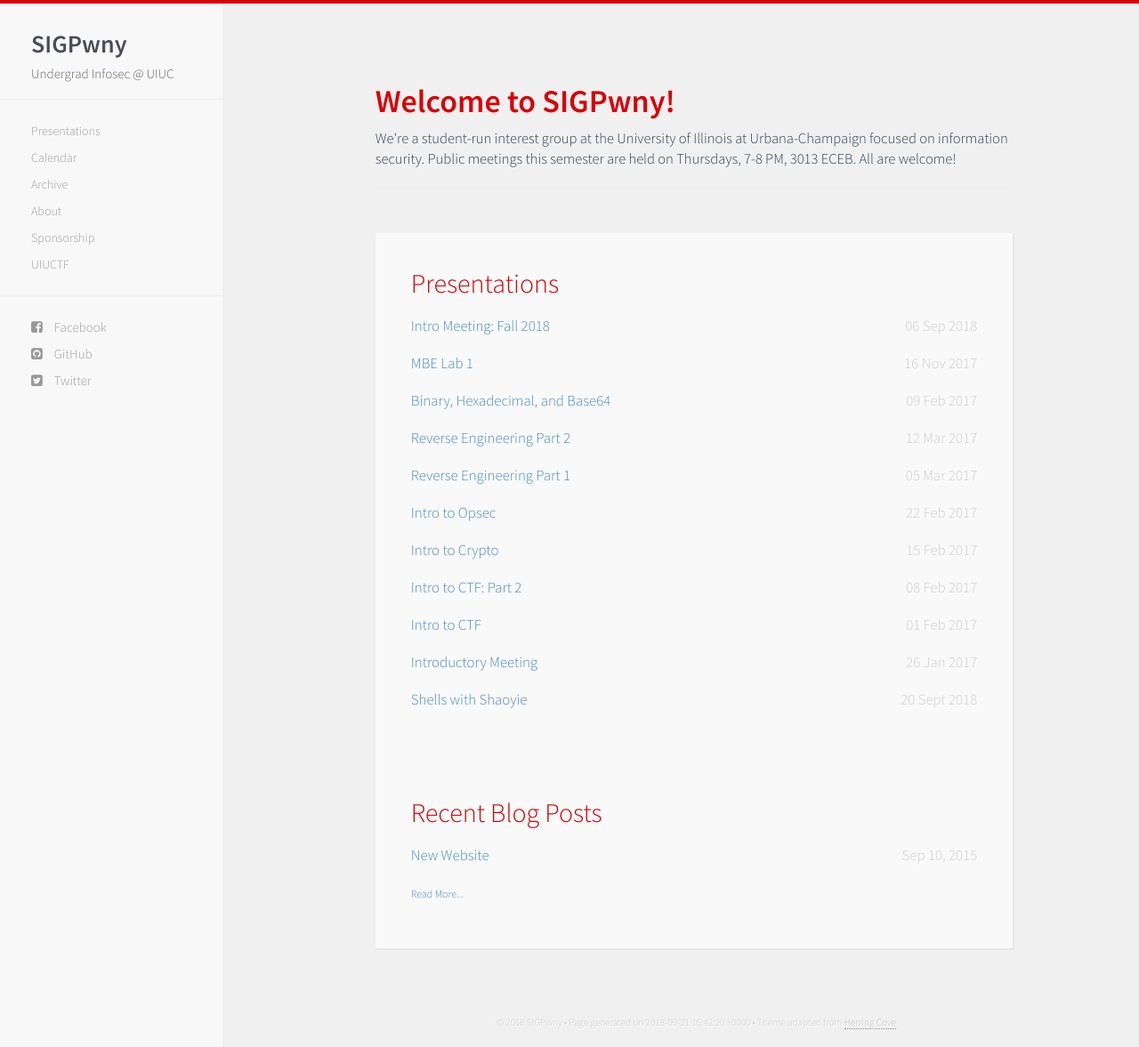
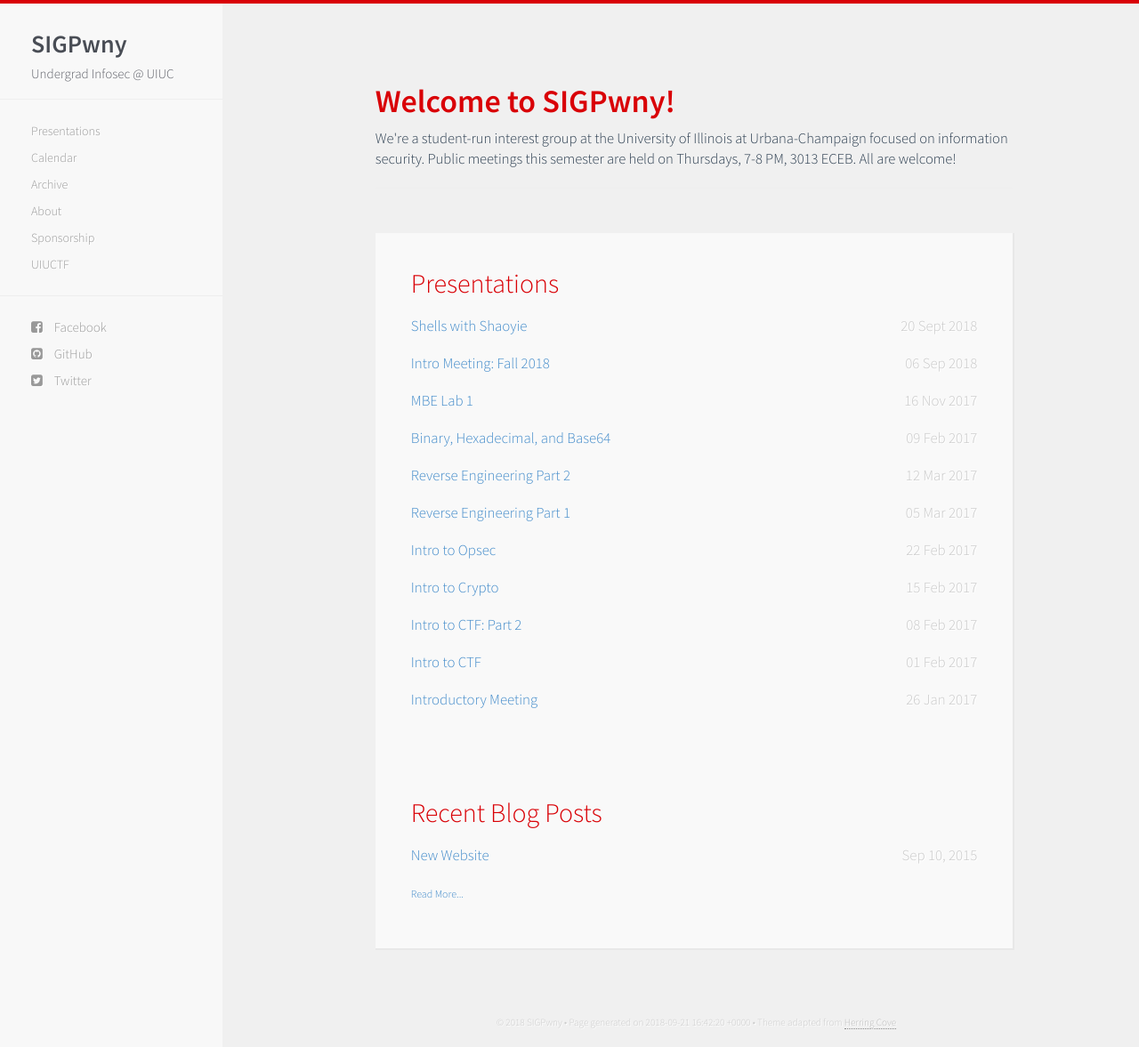
Before and after one commit to sigpwny/sigpwny.github.io-archive, a Jekyll site: the page built from index.html, in a window 1280 px wide and 1177 px high. Shown: the whole window at 89% size. Built offline with Jekyll 4.4.1, drawn with Linux system fonts in a browser that asks for light colours; nearby versions of some CDN libraries.

Commit message:
Update presentations.html
Changed position of bash presentation

```diff
--- a/_includes/presentations.html
+++ b/_includes/presentations.html
@@ -14,6 +14,10 @@
 
 		<!-- new member task: add all of these -->
 
+	<li><span>
+		<a href="https://docs.google.com/presentation/d/1pYxPmQfwHzAjbGTjpbhWmjaU6jC2EtJzrGei7NCTCAg">Shells with Shaoyie</a>
+		<time class="pull-right post-list">20 Sept 2018</time>
+	</span></li>
         <li><span>
             <a href="https://docs.google.com/presentation/d/1d98Bs5q_LFgx1IQnWBIgfOkGYOEfoc1qdbV9nIr3v6w">Intro Meeting: Fall 2018</a>
             <time class="pull-right post-list">06 Sep 2018</time>
@@ -63,9 +67,5 @@
             <a href="https://drive.google.com/open?id=1wYevttsjO29YIpKd5PpudzeFem975X5GYDkn437iUWY">Introductory Meeting</a>
             <time class="pull-right post-list">26 Jan 2017</time>
         </span></li>
-	<li><span>
-		<a href="https://docs.google.com/presentation/d/1pYxPmQfwHzAjbGTjpbhWmjaU6jC2EtJzrGei7NCTCAg">Shells with Shaoyie</a>
-		<time class="pull-right post-list">20 Sept 2018</time>
-	</span></li>
     </ul>
 </div>
```
